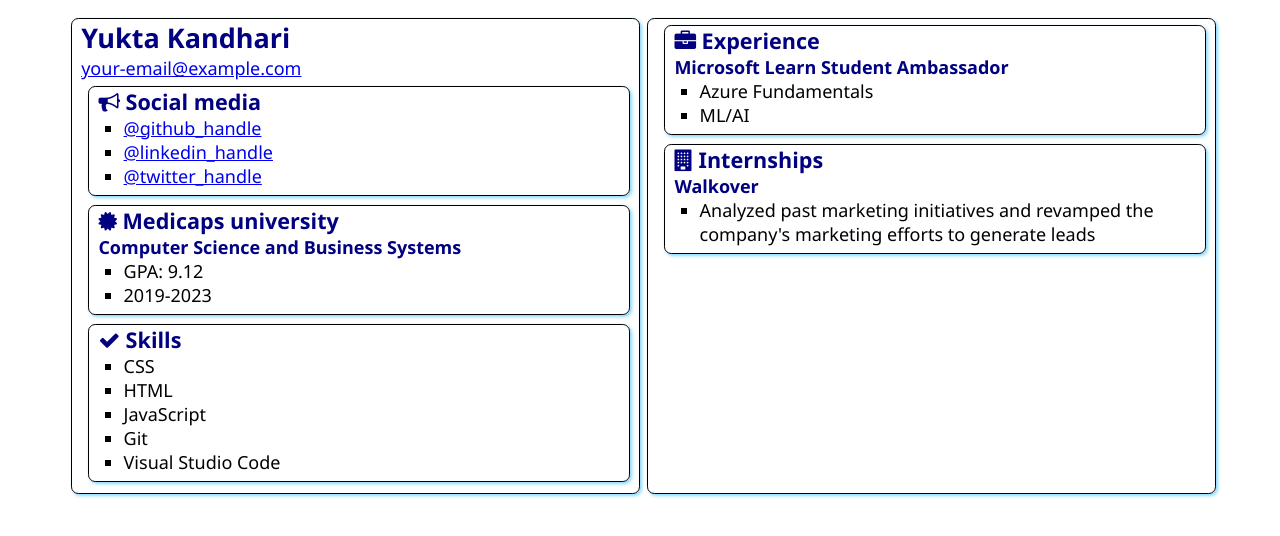
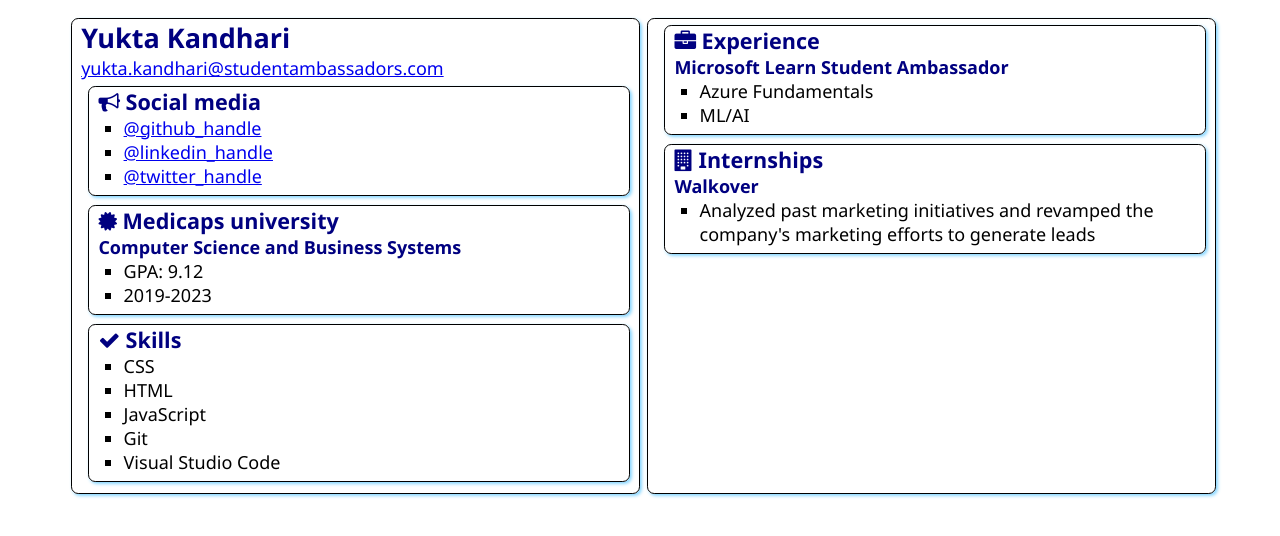
Before and after one commit to Yukta-Kandhari1/SATechnicalOnboarding, a plain HTML site: page src/index.html in a window 1280 px wide. Drawn offline with Linux system fonts and the light colour scheme.

Commit message:
new update

```diff
--- a/src/index.html
+++ b/src/index.html
@@ -13,7 +13,7 @@
     <main>
         <article class="box">
             <h1>Yukta Kandhari</h1>
-            <div><a href="yukta.kandhari@studentambassadors.com">your-email@example.com</a></div>
+            <div><a href="yukta.kandhari@studentambassadors.com">yukta.kandhari@studentambassadors.com</a></div>
 
             <section class="box">
                 <h2>
```
